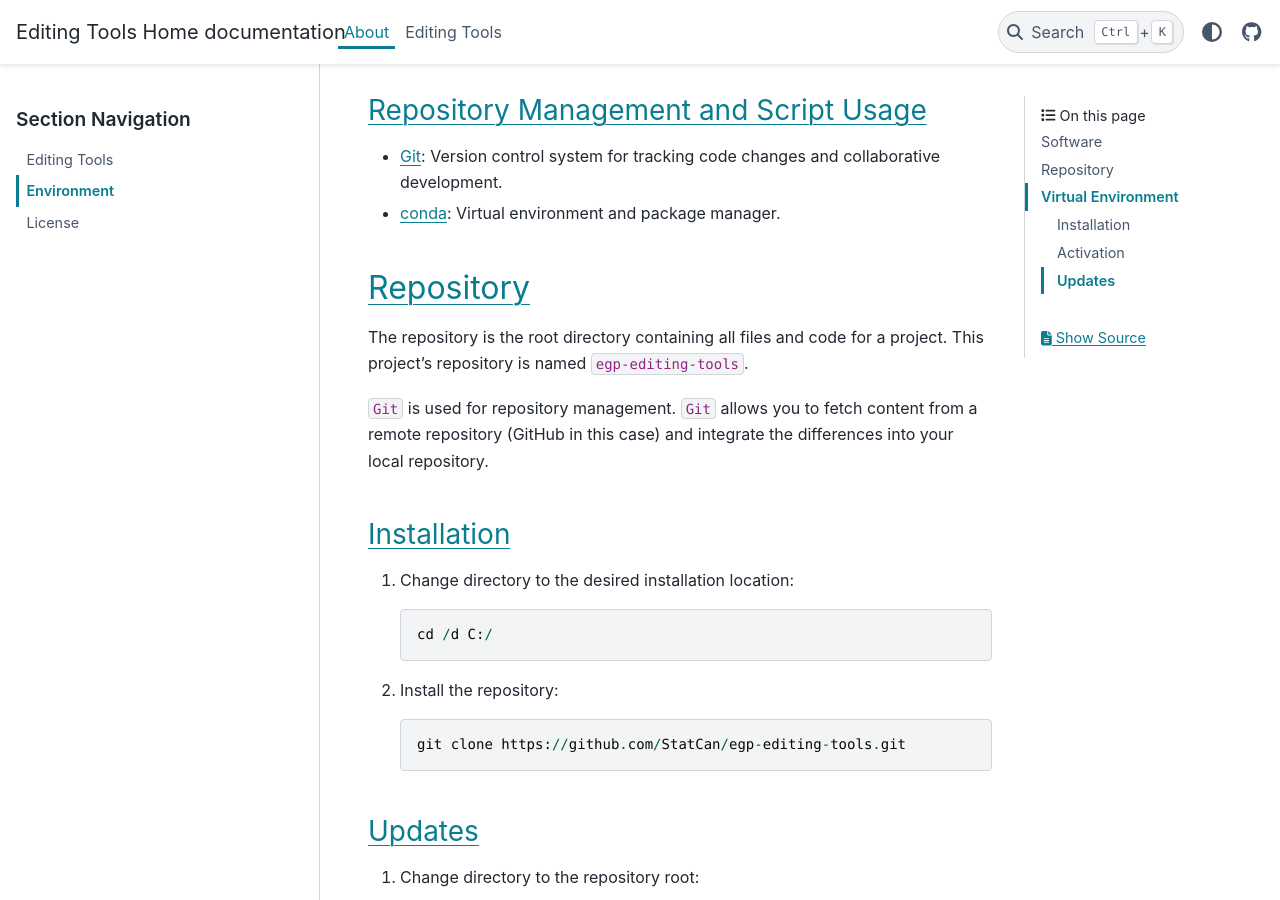
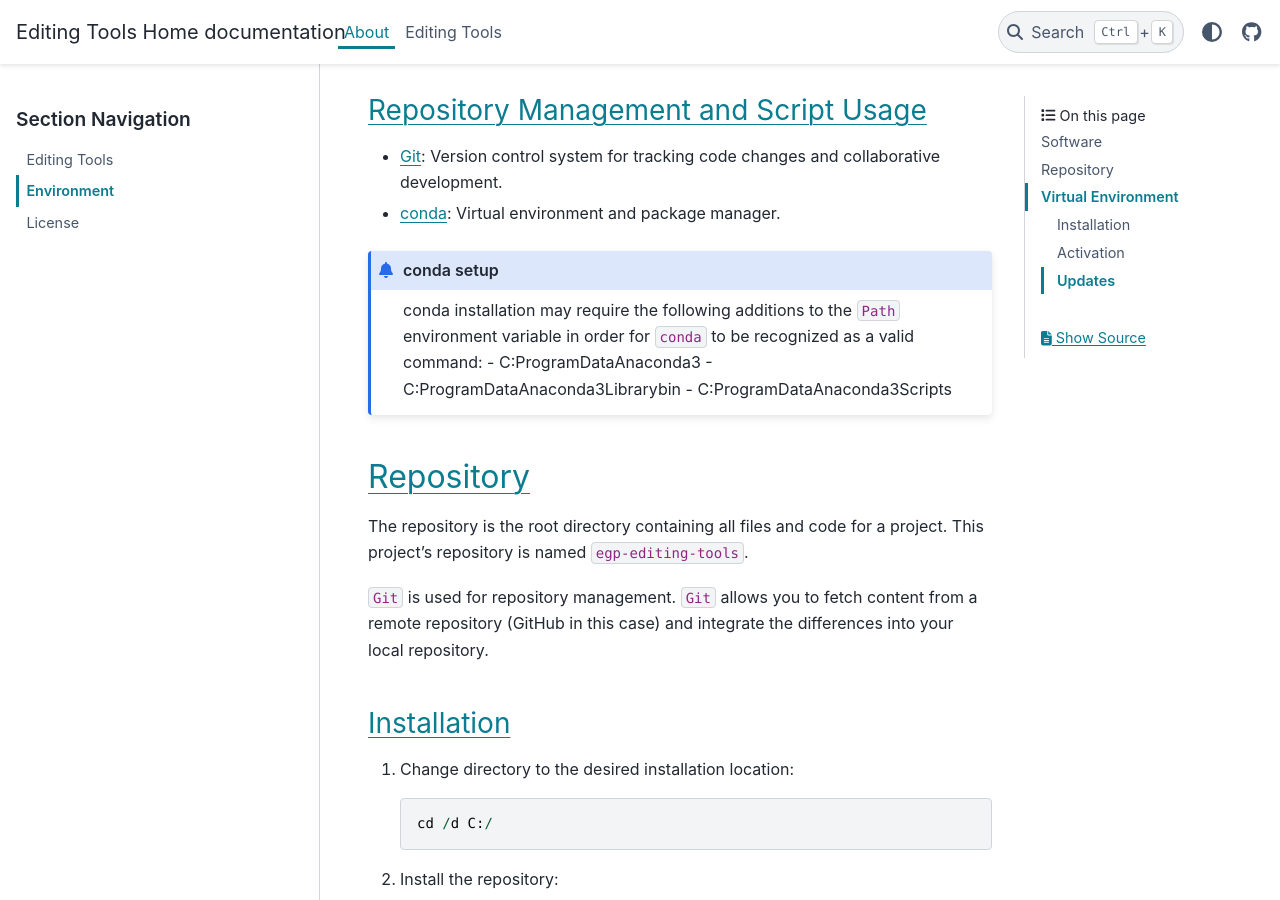
Before and after one commit to StatCan/egp-maintenance-tools, a Sphinx documentation site: the page built from docs/source/about/environment.rst, in a window 1280 px wide and 900 px high, scrolled down 765 px. Built offline with Sphinx 7.4.7 and the PyData theme 0.15.4, drawn with Linux system fonts in a browser that asks for light colours.

Commit message:
[1] added admonition for conda setup to reference `path` additions

```diff
--- a/docs/source/about/environment.rst
+++ b/docs/source/about/environment.rst
@@ -20,6 +20,14 @@ Repository Management and Script Usage
 - `Git <https://git-scm.com/downloads>`_: Version control system for tracking code changes and collaborative
   development.
 - `conda <https://docs.anaconda.com/anaconda/install/>`_: Virtual environment and package manager.
+
+.. admonition:: conda setup
+
+    conda installation may require the following additions to the ``Path`` environment variable in order for ``conda``
+    to be recognized as a valid command:
+    - C:\ProgramData\Anaconda3
+    - C:\ProgramData\Anaconda3\Library\bin
+    - C:\ProgramData\Anaconda3\Scripts
 
 Repository
 ==========
```
